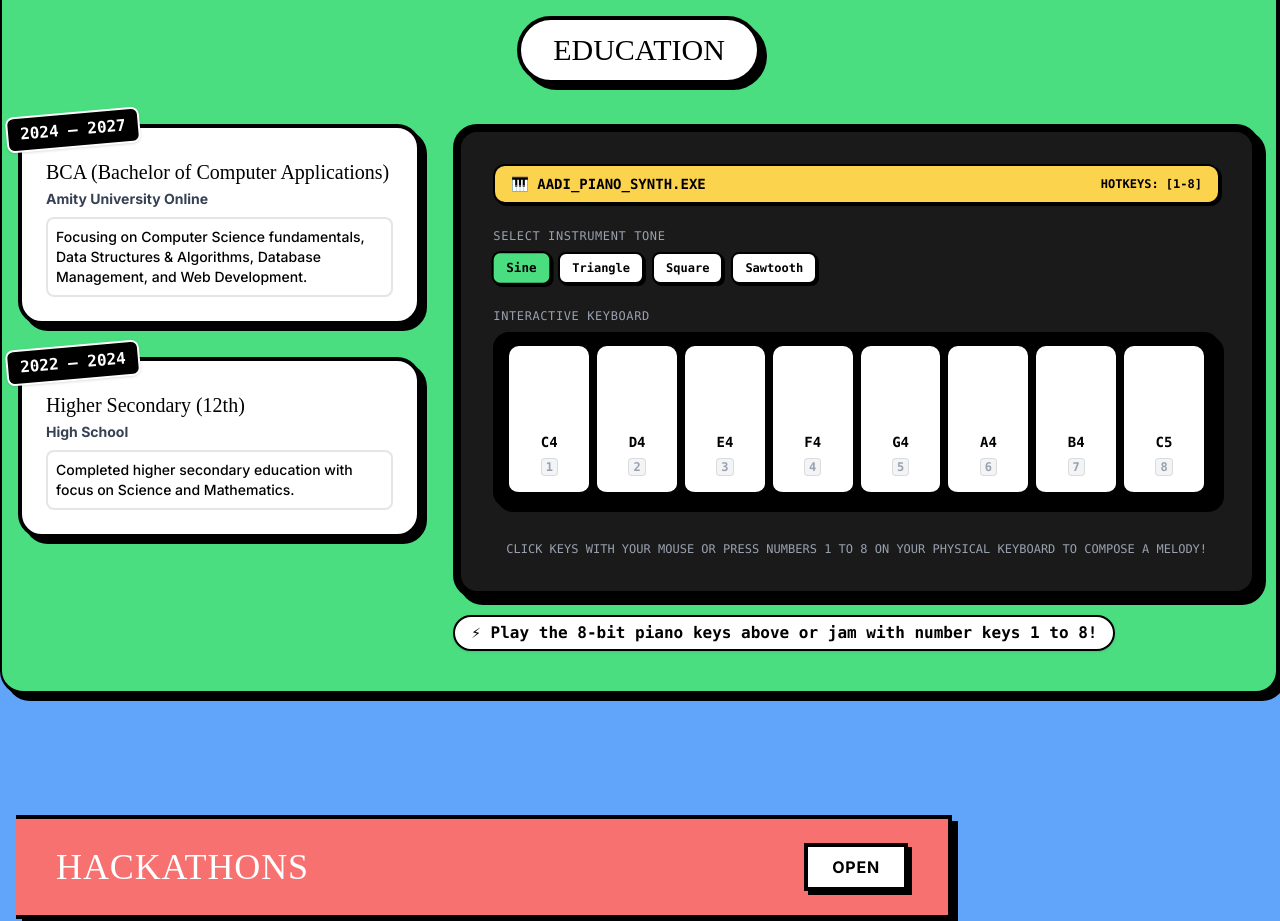
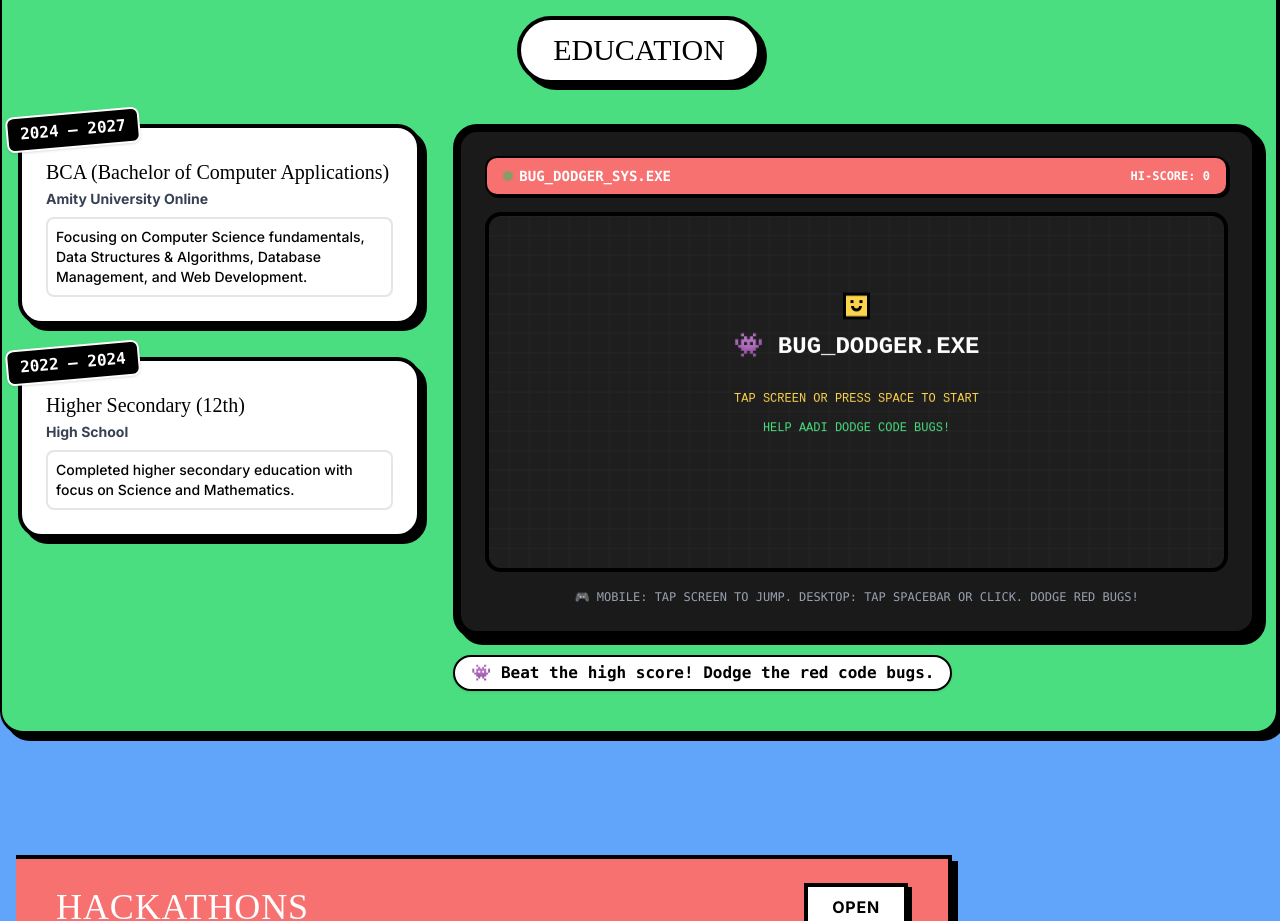
Before and after one commit to iadi01/Portfolio, a React (Vite) app: page / in a window 1280 px wide. Shown: the part 5210-6131 px from the top of the page. Built offline with nearby package versions, Linux system fonts and the light colour scheme; a web font is replaced by a local one.

Commit message:
feat: replace piano keyboard with an addictive arcade game Bug Dodger (Flappy Bird style)

```diff
--- a/src/components/EducationSection.jsx
+++ b/src/components/EducationSection.jsx
@@ -1,112 +1,353 @@
-import { useState, useEffect } from 'react';
+import { useRef, useState, useEffect } from 'react';
 import { education } from '../data/personalData';
 import { audioSynth } from '../utils/audioSynth';
 
-function SchoolPiano() {
-  const [pressedKey, setPressedKey] = useState(null);
-  const [waveform, setWaveform] = useState('sine');
+function BugDodgerGame() {
+  const canvasRef = useRef(null);
+  const [gameState, setGameState] = useState('start'); // start, playing, gameover
+  const [score, setScore] = useState(0);
+  const [highScore, setHighScore] = useState(() => {
+    try {
+      return parseInt(localStorage.getItem('aadi-dodger-highscore') || '0', 10);
+    } catch {
+      return 0;
+    }
+  });
 
-  const pianoKeys = [
-    { key: '1', note: 'C4', freq: 261.63 },
-    { key: '2', note: 'D4', freq: 293.66 },
-    { key: '3', note: 'E4', freq: 329.63 },
-    { key: '4', note: 'F4', freq: 349.23 },
-    { key: '5', note: 'G4', freq: 392.00 },
-    { key: '6', note: 'A4', freq: 440.00 },
-    { key: '7', note: 'B4', freq: 493.88 },
-    { key: '8', note: 'C5', freq: 523.25 }
-  ];
+  // Game variables references to avoid re-running useEffect on state changes
+  const stateRef = useRef({
+    gameState: 'start',
+    score: 0,
+    playerY: 150,
+    velocity: 0,
+    pipes: [],
+    frameCount: 0,
+    highScore: 0,
+  });
 
-  const playPianoNote = (keyInfo) => {
-    setPressedKey(keyInfo.key);
-    audioSynth.playTone(keyInfo.freq, waveform, 0.4, 0.15);
-    setTimeout(() => {
-      setPressedKey((curr) => (curr === keyInfo.key ? null : curr));
-    }, 150);
-  };
+  // Sync refs with state
+  useEffect(() => {
+    stateRef.current.gameState = gameState;
+    stateRef.current.score = score;
+    stateRef.current.highScore = highScore;
+  }, [gameState, score, highScore]);
 
-  // Keyboard hotkeys mapping
   useEffect(() => {
-    const handleKeyDown = (e) => {
-      const match = pianoKeys.find((k) => k.key === e.key);
-      if (match) {
-        // Prevent typing numbers in search inputs or forms from triggering the sound
-        if (document.activeElement.tagName === 'INPUT' || document.activeElement.tagName === 'TEXTAREA') {
-          return;
+    const canvas = canvasRef.current;
+    if (!canvas) return;
+    const ctx = canvas.getContext('2d');
+    let animationFrameId;
+
+    const gravity = 0.35;
+    const jumpForce = -6.5;
+    const playerX = 60;
+    const playerSize = 24;
+    const pipeWidth = 50;
+    const pipeGap = 120;
+    const pipeSpeed = 2.5;
+
+    const resetGame = () => {
+      const state = stateRef.current;
+      state.playerY = canvas.height / 2;
+      state.velocity = 0;
+      state.pipes = [
+        {
+          x: canvas.width + 100,
+          topHeight: Math.random() * (canvas.height - pipeGap - 80) + 40,
+          passed: false,
         }
-        e.preventDefault();
-        playPianoNote(match);
+      ];
+      state.frameCount = 0;
+      setScore(0);
+    };
+
+    const jump = () => {
+      const state = stateRef.current;
+      if (state.gameState === 'playing') {
+        state.velocity = jumpForce;
+        audioSynth.playTone(600, 'triangle', 0.08, 0.06);
       }
     };
-    window.addEventListener('keydown', handleKeyDown);
-    return () => window.removeEventListener('keydown', handleKeyDown);
-  }, [waveform]);
 
-  const handleHoverEffect = () => {
-    audioSynth.playHover();
-  };
+    const handleInput = (e) => {
+      const state = stateRef.current;
+      if (e.type === 'keydown' && e.key !== ' ' && e.key !== 'ArrowUp') return;
+
+      // Stop space bar scrolling the page
+      if (e.type === 'keydown') {
+        e.preventDefault();
+      }
+
+      if (state.gameState === 'start') {
+        resetGame();
+        setGameState('playing');
+        audioSynth.playTone(400, 'sine', 0.1, 0.1);
+      } else if (state.gameState === 'playing') {
+        jump();
+      } else if (state.gameState === 'gameover') {
+        resetGame();
+        setGameState('playing');
+        audioSynth.playTone(400, 'sine', 0.1, 0.1);
+      }
+    };
+
+    window.addEventListener('keydown', handleInput);
+    canvas.addEventListener('mousedown', handleInput);
+    canvas.addEventListener('touchstart', handleInput, { passive: false });
+
+    // Loop
+    const update = () => {
+      const state = stateRef.current;
+
+      // Clear Canvas
+      ctx.fillStyle = '#1e1e1e';
+      ctx.fillRect(0, 0, canvas.width, canvas.height);
+
+      // Draw Retro Grid lines
+      ctx.strokeStyle = 'rgba(255, 255, 255, 0.03)';
+      ctx.lineWidth = 1;
+      for (let i = 0; i < canvas.width; i += 20) {
+        ctx.beginPath();
+        ctx.moveTo(i, 0);
+        ctx.lineTo(i, canvas.height);
+        ctx.stroke();
+      }
+      for (let j = 0; j < canvas.height; j += 20) {
+        ctx.beginPath();
+        ctx.moveTo(0, j);
+        ctx.lineTo(canvas.width, j);
+        ctx.stroke();
+      }
+
+      if (state.gameState === 'start') {
+        // Draw Start Screen
+        ctx.fillStyle = '#ffffff';
+        ctx.font = 'bold 24px monospace';
+        ctx.textAlign = 'center';
+        ctx.fillText('👾 BUG_DODGER.EXE', canvas.width / 2, canvas.height / 2 - 40);
+
+        ctx.fillStyle = '#fcd34d';
+        ctx.font = '12px monospace';
+        ctx.fillText('TAP SCREEN OR PRESS SPACE TO START', canvas.width / 2, canvas.height / 2 + 10);
+
+        ctx.fillStyle = '#4ade80';
+        ctx.fillText('HELP AADI DODGE CODE BUGS!', canvas.width / 2, canvas.height / 2 + 40);
+
+        // Draw static player preview
+        ctx.fillStyle = '#fcd34d';
+        ctx.strokeStyle = '#000000';
+        ctx.lineWidth = 3;
+        ctx.fillRect(canvas.width / 2 - playerSize / 2, canvas.height / 2 - 100, playerSize, playerSize);
+        ctx.strokeRect(canvas.width / 2 - playerSize / 2, canvas.height / 2 - 100, playerSize, playerSize);
+
+        // draw face
+        ctx.fillStyle = '#000000';
+        ctx.fillRect(canvas.width / 2 - 6, canvas.height / 2 - 94, 3, 3);
+        ctx.fillRect(canvas.width / 2 + 3, canvas.height / 2 - 94, 3, 3);
+        ctx.beginPath();
+        ctx.arc(canvas.width / 2, canvas.height / 2 - 88, 4, 0, Math.PI);
+        ctx.stroke();
+
+      } else if (state.gameState === 'playing' || state.gameState === 'gameover') {
+        if (state.gameState === 'playing') {
+          // Update physics
+          state.velocity += gravity;
+          state.playerY += state.velocity;
+
+          // Constraints
+          if (state.playerY + playerSize / 2 > canvas.height) {
+            state.playerY = canvas.height - playerSize / 2;
+            triggerGameOver();
+          }
+          if (state.playerY - playerSize / 2 < 0) {
+            state.playerY = playerSize / 2;
+            state.velocity = 0.5; // push down
+          }
+
+          // Spawn pipes
+          state.frameCount++;
+          if (state.frameCount % 90 === 0) {
+            state.pipes.push({
+              x: canvas.width,
+              topHeight: Math.random() * (canvas.height - pipeGap - 80) + 40,
+              passed: false,
+            });
+          }
+
+          // Update pipes
+          for (let i = state.pipes.length - 1; i >= 0; i--) {
+            const pipe = state.pipes[i];
+            pipe.x -= pipeSpeed;
+
+            // Delete offscreen pipes
+            if (pipe.x < -pipeWidth) {
+              state.pipes.splice(i, 1);
+              continue;
+            }
+
+            // Score point
+            if (!pipe.passed && pipe.x + pipeWidth < playerX) {
+              pipe.passed = true;
+              state.score++;
+              setScore(state.score);
+              audioSynth.playTone(880, 'sine', 0.1, 0.08);
+
+              if (state.score > state.highScore) {
+                state.highScore = state.score;
+                setHighScore(state.score);
+                try {
+                  localStorage.setItem('aadi-dodger-highscore', state.score.toString());
+                } catch {}
+              }
+            }
+
+            // Collision Check
+            const playerLeft = playerX - playerSize / 2;
+            const playerRight = playerX + playerSize / 2;
+            const playerTop = state.playerY - playerSize / 2;
+            const playerBottom = state.playerY + playerSize / 2;
+
+            const pipeLeft = pipe.x;
+            const pipeRight = pipe.x + pipeWidth;
+            const pipeTopBottom = pipe.topHeight;
+            const pipeBottomTop = pipe.topHeight + pipeGap;
+
+            if (
+              playerRight > pipeLeft &&
+              playerLeft < pipeRight &&
+              (playerTop < pipeTopBottom || playerBottom > pipeBottomTop)
+            ) {
+              triggerGameOver();
+            }
+          }
+        }
+
+        // Draw Pipes
+        state.pipes.forEach((pipe) => {
+          // Top Pipe
+          ctx.fillStyle = '#f87171'; // bug red
+          ctx.strokeStyle = '#000000';
+          ctx.lineWidth = 3;
+          ctx.fillRect(pipe.x, 0, pipeWidth, pipe.topHeight);
+          ctx.strokeRect(pipe.x, -5, pipeWidth, pipe.topHeight + 5);
+
+          // Pipe Cap top
+          ctx.fillStyle = '#ef4444';
+          ctx.fillRect(pipe.x - 3, pipe.topHeight - 15, pipeWidth + 6, 15);
+          ctx.strokeRect(pipe.x - 3, pipe.topHeight - 15, pipeWidth + 6, 15);
+
+          // Bottom Pipe
+          ctx.fillStyle = '#f87171';
+          ctx.fillRect(pipe.x, pipe.topHeight + pipeGap, pipeWidth, canvas.height - (pipe.topHeight + pipeGap));
+          ctx.strokeRect(pipe.x, pipe.topHeight + pipeGap, pipeWidth, canvas.height - (pipe.topHeight + pipeGap) + 5);
+
+          // Pipe Cap bottom
+          ctx.fillStyle = '#ef4444';
+          ctx.fillRect(pipe.x - 3, pipe.topHeight + pipeGap, pipeWidth + 6, 15);
+          ctx.strokeRect(pipe.x - 3, pipe.topHeight + pipeGap, pipeWidth + 6, 15);
+        });
+
+        // Draw Player (Aadi Floppy/Square Avatar)
+        ctx.fillStyle = '#fcd34d'; // yellow
+        ctx.strokeStyle = '#000000';
+        ctx.lineWidth = 3;
+        ctx.save();
+        ctx.translate(playerX, state.playerY);
+        // Tilt slightly based on velocity
+        ctx.rotate(Math.min(Math.max(state.velocity * 0.04, -0.5), 0.8));
+        ctx.fillRect(-playerSize / 2, -playerSize / 2, playerSize, playerSize);
+        ctx.strokeRect(-playerSize / 2, -playerSize / 2, playerSize, playerSize);
+
+        // draw face
+        ctx.fillStyle = '#000000';
+        ctx.fillRect(-6, -6, 3, 3);
+        ctx.fillRect(3, -6, 3, 3);
+        ctx.beginPath();
+        // sad face on game over
+        if (state.gameState === 'gameover') {
+          ctx.arc(0, 4, 3, Math.PI, 0);
+        } else {
+          ctx.arc(0, 0, 3, 0, Math.PI);
+        }
+        ctx.stroke();
+        ctx.restore();
+
+        // Draw Score Counter (Retro green digital display style)
+        ctx.fillStyle = '#4ade80';
+        ctx.font = 'bold 20px monospace';
+        ctx.textAlign = 'left';
+        ctx.fillText(`SCORE: ${state.score}`, 15, 30);
+        ctx.fillText(`HI: ${state.highScore}`, 15, 55);
+
+        if (state.gameState === 'gameover') {
+          // Game Over Screen Overlay
+          ctx.fillStyle = 'rgba(0, 0, 0, 0.65)';
+          ctx.fillRect(0, 0, canvas.width, canvas.height);
+
+          ctx.fillStyle = '#ef4444';
+          ctx.font = 'bold 28px monospace';
+          ctx.textAlign = 'center';
+          ctx.fillText('👾 COLLISION DETECTED!', canvas.width / 2, canvas.height / 2 - 30);
+
+          ctx.fillStyle = '#ffffff';
+          ctx.font = '14px monospace';
+          ctx.fillText(`BUGS CLEANED: ${state.score}`, canvas.width / 2, canvas.height / 2 + 10);
+          ctx.fillText(`RECORD HIGH SCORE: ${state.highScore}`, canvas.width / 2, canvas.height / 2 + 35);
+
+          ctx.fillStyle = '#4ade80';
+          ctx.font = 'bold 12px monospace';
+          ctx.fillText('CLICK TO RETRY / RECOMPILE', canvas.width / 2, canvas.height / 2 + 75);
+        }
+      }
+
+      animationFrameId = requestAnimationFrame(update);
+    };
+
+    const triggerGameOver = () => {
+      const state = stateRef.current;
+      if (state.gameState === 'playing') {
+        setGameState('gameover');
+        audioSynth.playTone(150, 'sawtooth', 0.4, 0.2);
+        setTimeout(() => {
+          audioSynth.playTone(90, 'sine', 0.5, 0.2);
+        }, 150);
+      }
+    };
+
+    // Auto-fit height to parent or set standard
+    canvas.width = canvas.parentElement.clientWidth || 600;
+    canvas.height = 360;
+
+    resetGame();
+    update();
+
+    return () => {
+      window.removeEventListener('keydown', handleInput);
+      canvas.removeEventListener('mousedown', handleInput);
+      canvas.removeEventListener('touchstart', handleInput);
+      cancelAnimationFrame(animationFrameId);
+    };
+  }, [gameState]);
 
   return (
-    <div className="bg-[#1a1a1a] border-8 border-black rounded-3xl p-6 md:p-8 shadow-neo flex flex-col gap-6 relative select-none w-full">
+    <div className="bg-[#1a1a1a] border-8 border-black rounded-3xl p-4 md:p-6 shadow-neo flex flex-col gap-4 relative select-none w-full">
       {/* Header */}
-      <div className="bg-custom-yellow text-black px-4 py-2 rounded-xl border-2 border-black font-mono font-bold flex justify-between items-center text-xs md:text-sm shadow-[2px_2px_0_rgba(0,0,0,1)]">
-        <span>🎹 AADI_PIANO_SYNTH.EXE</span>
-        <span className="font-mono text-xs hidden sm:inline">HOTKEYS: [1-8]</span>
+      <div className="bg-custom-red text-white px-4 py-2 rounded-xl border-2 border-black font-mono font-bold flex justify-between items-center text-xs md:text-sm shadow-[2px_2px_0_rgba(0,0,0,1)]">
+        <span className="flex items-center gap-1.5">
+          <span className="w-2.5 h-2.5 rounded-full bg-[#22c55e] inline-block animate-pulse"></span>
+          BUG_DODGER_SYS.EXE
+        </span>
+        <span className="font-mono text-xs">HI-SCORE: {highScore}</span>
       </div>
 
-      {/* Waveform Selector */}
-      <div className="flex flex-col gap-2">
-        <span className="font-mono text-xs text-gray-400 uppercase tracking-wider text-left">Select Instrument Tone</span>
-        <div className="flex flex-wrap gap-2">
-          {['sine', 'triangle', 'square', 'sawtooth'].map((wave) => (
-            <button
-              key={wave}
-              onClick={() => {
-                audioSynth.playClick();
-                setWaveform(wave);
-              }}
-              className={`px-3 py-1.5 rounded-lg border-2 border-black font-mono font-black text-xs cursor-pointer capitalize transition-all shadow-[2px_2px_0_rgba(0,0,0,1)] active:translate-y-0.5 active:shadow-none ${
-                waveform === wave
-                  ? 'bg-custom-green text-black scale-105'
-                  : 'bg-white text-black hover:bg-gray-100'
-              }`}
-            >
-              {wave}
-            </button>
-          ))}
-        </div>
+      {/* Canvas */}
+      <div className="border-4 border-black rounded-2xl overflow-hidden bg-black h-[360px] w-full relative cursor-pointer">
+        <canvas ref={canvasRef} className="w-full h-full block" />
       </div>
 
-      {/* Piano Keyboard keys */}
-      <div className="flex flex-col gap-2">
-        <span className="font-mono text-xs text-gray-400 uppercase tracking-wider text-left">Interactive Keyboard</span>
-        <div className="flex border-4 border-black rounded-2xl bg-black p-2 h-36 md:h-44 overflow-hidden relative shadow-[4px_4px_0_rgba(0,0,0,1)]">
-          {pianoKeys.map((k) => (
-            <button
-              key={k.key}
-              onClick={() => playPianoNote(k)}
-              onMouseEnter={handleHoverEffect}
-              className={`flex-1 flex flex-col justify-end items-center pb-4 border-2 border-black rounded-xl font-mono text-xs md:text-sm font-black transition-all cursor-pointer ${
-                pressedKey === k.key
-                  ? 'bg-custom-yellow text-black translate-y-1 border-b shadow-none'
-                  : 'bg-white text-black hover:bg-gray-50 shadow-[0_6px_0_#000] border-b-4'
-              }`}
-              style={{
-                margin: '0 2px'
-              }}
-            >
-              <span className="font-black">{k.note}</span>
-              <span className="text-gray-400 text-[10px] md:text-xs mt-1.5 bg-gray-100 border border-black/10 px-1 rounded-sm">
-                {k.key}
-              </span>
-            </button>
-          ))}
-        </div>
-      </div>
-
-      {/* Help text */}
-      <p className="text-center font-mono text-[10px] md:text-xs text-gray-400 uppercase leading-relaxed mt-2">
-        Click keys with your mouse or press numbers 1 to 8 on your physical keyboard to compose a melody!
+      {/* Controller Guide */}
+      <p className="text-center font-mono text-[10px] md:text-xs text-gray-400 uppercase leading-relaxed">
+        🎮 Mobile: Tap screen to jump. Desktop: Tap spacebar or click. Dodge red bugs!
       </p>
     </div>
   );
@@ -150,11 +391,11 @@ export default function EducationSection() {
           ))}
         </div>
 
-        {/* Interactive Piano Column */}
+        {/* Interactive Game Column */}
         <div className="w-full lg:w-2/3 sticky top-24">
-          <SchoolPiano />
+          <BugDodgerGame />
           <p className="text-center font-mono font-bold mt-4 bg-white inline-block px-4 py-1 border-2 border-black rounded-full shadow-sm mx-auto block w-fit">
-            ⚡ Play the 8-bit piano keys above or jam with number keys 1 to 8!
+            👾 Beat the high score! Dodge the red code bugs.
           </p>
         </div>
       </div>
```
